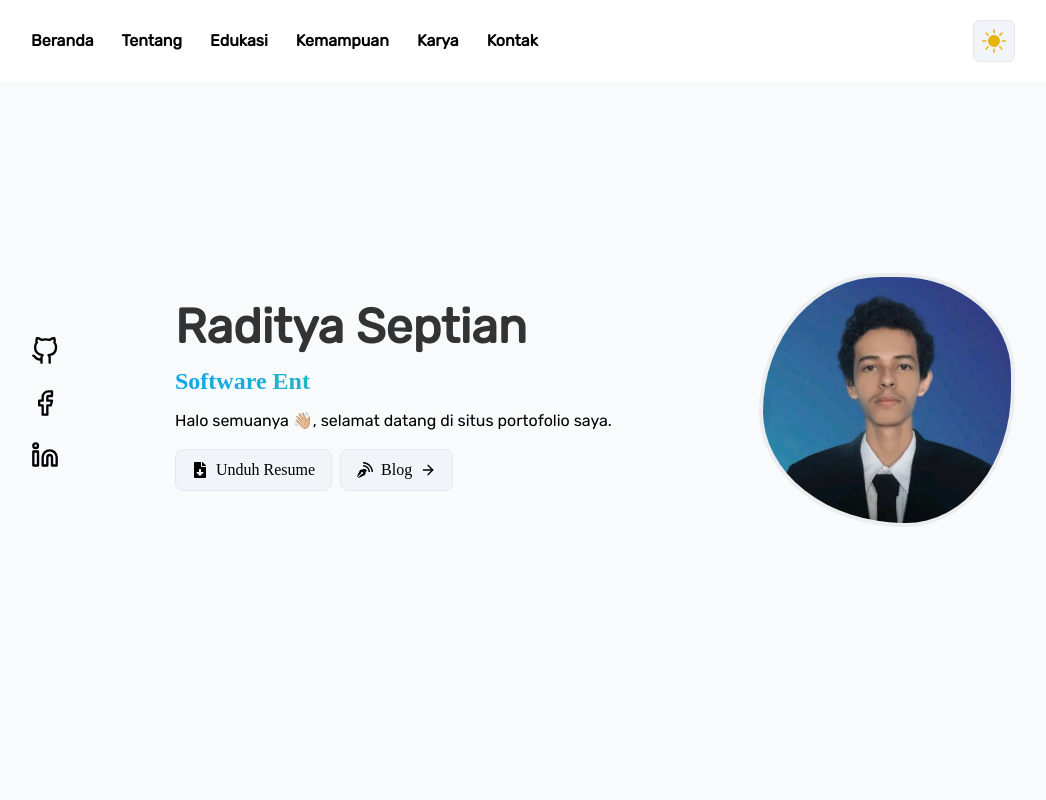
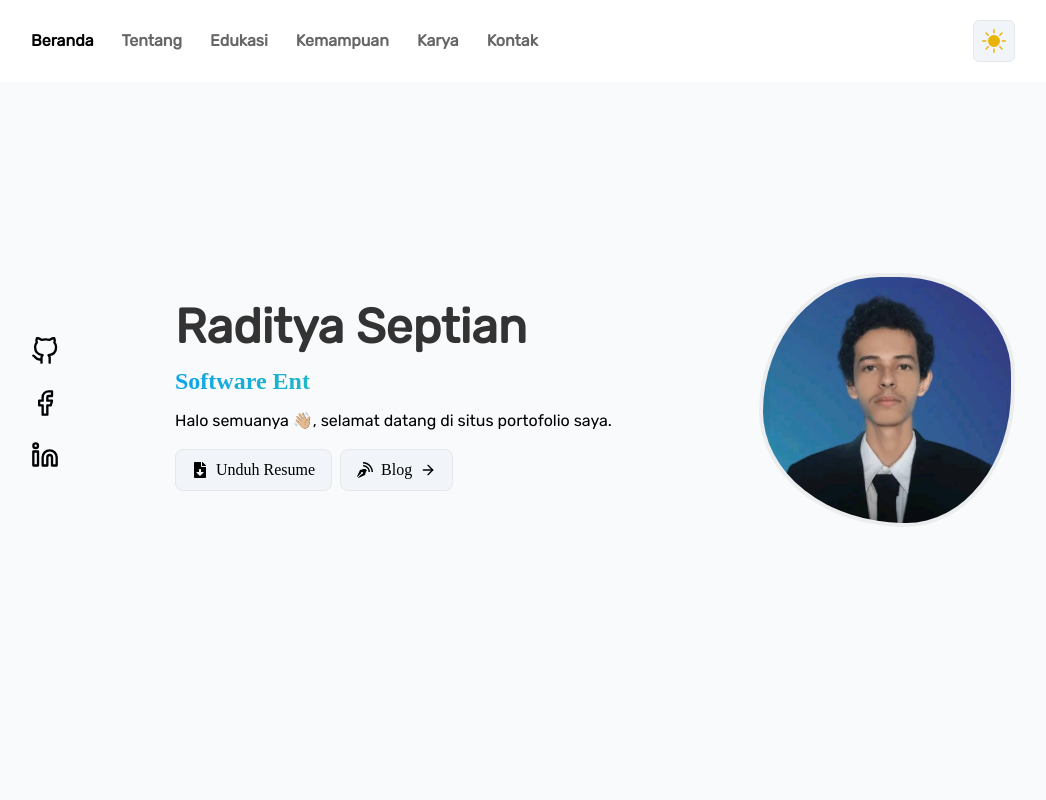
Before and after one commit to radityaseptian/portofolio.v2, a React (Vite) app: page / in a window 1280 px wide. Shown: the top 800 px of the page, without its empty margins (117-1163 px from the left). Built offline with nearby package versions, Linux system fonts and the light colour scheme; a web font is replaced by a local one.

Commit message:
update navbar active target

```diff
--- a/src/components/NavItem.jsx
+++ b/src/components/NavItem.jsx
@@ -1,7 +1,11 @@
-export default function NavItem({ name }) {
+export default function NavItem(props) {
+  const { name, className } = props
+  const target = `#${name.toLowerCase()}`
   return (
-    <li>
-      <a href={`#${name.toLowerCase()}`}>{name}</a>
+    <li {...props}>
+      <a href={target} className={className}>
+        {name}
+      </a>
     </li>
   )
 }
--- a/src/layouts/Navbar.jsx
+++ b/src/layouts/Navbar.jsx
@@ -44,6 +44,7 @@ const navList = [
 export default function Navbar() {
   const [theme, setTheme] = useState(false)
   const [showModal, setShowModal] = useState(false)
+  const [target, setTarget] = useState('#beranda')
 
   const html = document.documentElement
   const navbar = useRef(null)
@@ -79,7 +80,17 @@ export default function Navbar() {
             <div className='flex justify-between flex-row-reverse md:flex-row py-3 md:py-4 lg:py-5'>
               <ul className='hidden md:flex items-center gap-7 font-rubik font-semibold'>
                 {navList.map(({ name }) => {
-                  return <NavItem key={name} name={name} />
+                  const hash = `#${name.toLowerCase()}`
+                  return (
+                    <NavItem
+                      onClick={() => setTarget(hash)}
+                      className={
+                        target === hash ? 'text-black dark:text-white' : 'text-black/60 dark:text-white/60'
+                      }
+                      key={name}
+                      name={name}
+                    />
+                  )
                 })}
               </ul>
               <FiGrid
```
